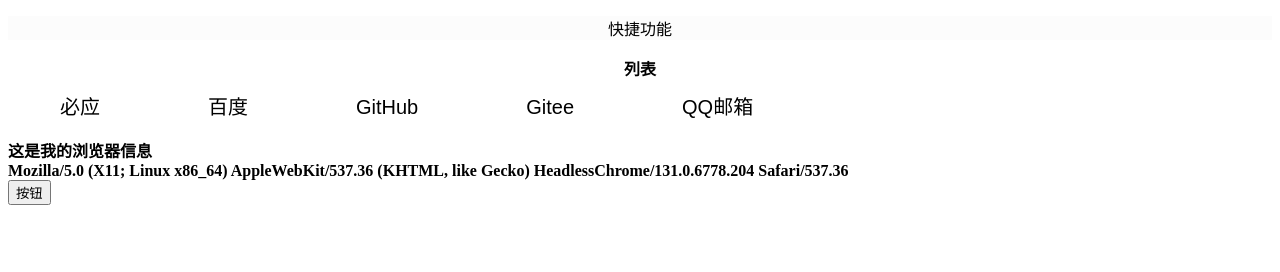
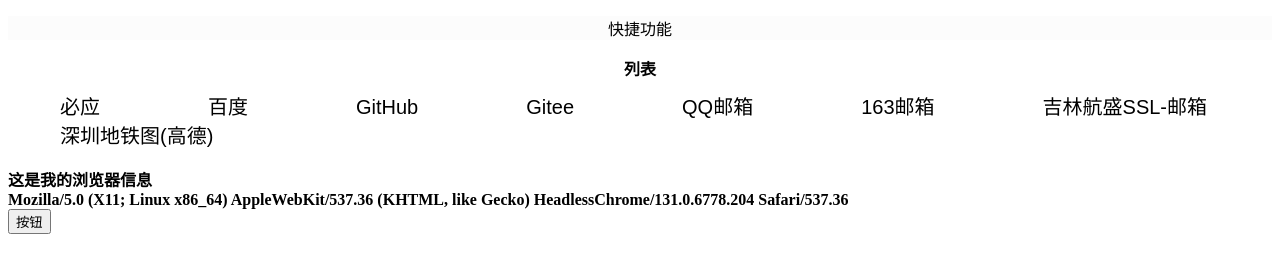
Before and after one commit to BlackV5/BlackV5.github.io, a plain HTML site: page index.html in a window 1280 px wide. Drawn offline with Linux system fonts and the light colour scheme.

Commit message:
Update index.html
增加几个网址

```diff
--- a/index.html
+++ b/index.html
@@ -51,6 +51,9 @@
 <a href="https://github.com/" target="_blank">GitHub</a>
 <a href="https://gitee.com/" target="_blank">Gitee</a>
 <a href="https://mail.qq.com/" target="_blank">QQ邮箱</a>
+<a href="https://mail.163.com/" target="_blank">163邮箱</a>
+<a href="https://ntmail.global-mail.cn/webmail/login.php?msg=login" target="_blank">吉林航盛SSL-邮箱</a>
+<a href="https://map.amap.com/subway/index.html?&4403" target="_blank">深圳地铁图(高德)</a>
 
 <!-- <button type="button" onclick="alert('你好，世界!')">点我!</button> -->
 
```
